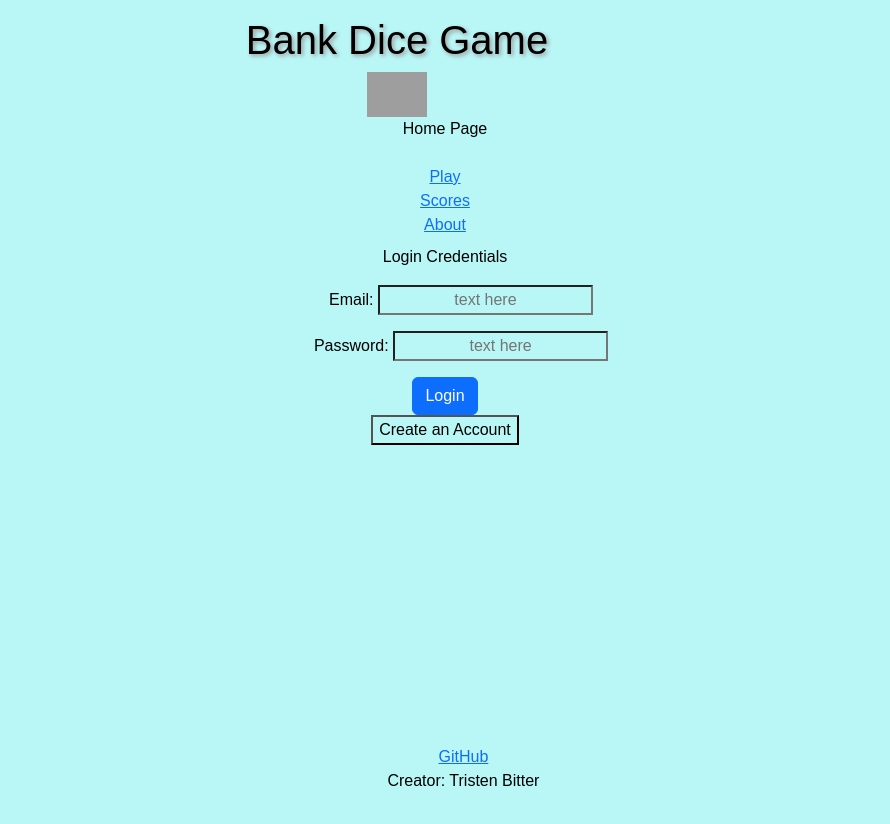
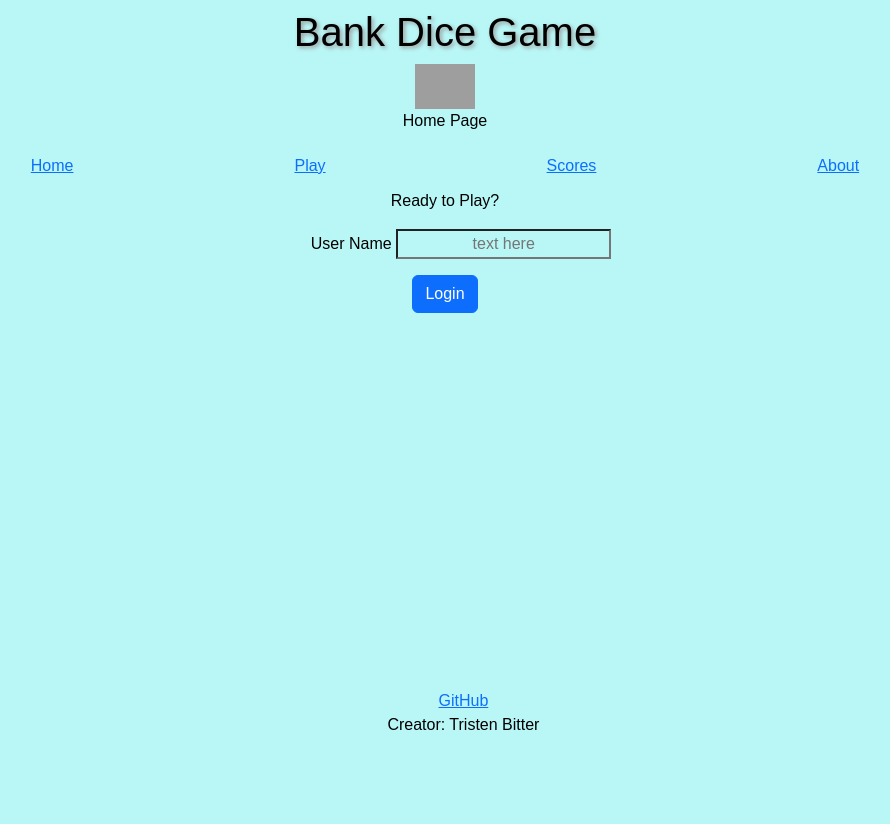
Before and after one commit to TristenBitter/startup, a plain HTML site: page index.html in a window 1280 px wide. Shown: the whole page, without its empty margins (195-1085 px from the left). After the commit the page ends 800 px from the top, so only its background shows below. Drawn offline with nearby package versions, Linux system fonts and the light colour scheme; grey boxes are pictures that could not be loaded.

Commit message:
fixing login, there was not need to make an account

```diff
--- a/index.html
+++ b/index.html
@@ -21,6 +21,7 @@
   <header>
     <p>Home Page</p>
     <nav class="NavBar">
+      <div><a href="index.html">Home</a></div>
       <div><a href="play.html">Play</a></div>
       <div><a href="scores.html">Scores</a></div>
       <div><a href="about.html">About</a></div>
@@ -29,9 +30,9 @@
 
   <main>
     <section>
-      <p>Login Credentials</p>
+      <p>Ready to Play?</p>
       <ul>
-        <label for="text">Email: </label>
+        <label for="text">User Name </label>
         <input
           type="text"
           id="text"
@@ -41,7 +42,7 @@
           pattern="[Aa].*"
         />
       </ul>
-      <ul>
+      <!-- <ul>
         <label for="text">Password: </label>
         <input
           type="text"
@@ -51,15 +52,15 @@
           required
           pattern="[Aa].*"
         />
-      </ul>
+      </ul> -->
       <div>
         <a>
           <button class="btn btn-primary" onclick="login()">Login</button>
         </a>
       </div>
-      <a>
+      <!-- <a>
         <div><button type="Create an Account">Create an Account</button></div>
-      </a>
+      </a> -->
     </section>
     <!-- <section>
       <ul>
--- a/styles.css
+++ b/styles.css
@@ -42,10 +42,10 @@ menu {
 header .NavBar {
   flex: 1;
   display: flex;
-  flex-direction: column;
+  flex-direction: row;
   align-items: left;
-  justify-content: space-between;
-  /* padding: 0.3em; */
+  justify-content: space-evenly;
+  padding: 0.3em;
 }
 
 footer {
@@ -59,9 +59,7 @@ body .Fancy_Title {
   flex-direction: row;
   font-size: xx-large;
   align-items: center;
-  padding-top: 0.5em;
-  margin-right: 3em;
-  color: #0a17a5;
+  padding-top: 0.25em;
   text-shadow: 2px 2px 4px #999;
 }
 
```
Also changed, not shown: about.html (+1 -0 lines), play.html (+2 -1 lines), scores.html (+1 -0 lines), 1 other file.
